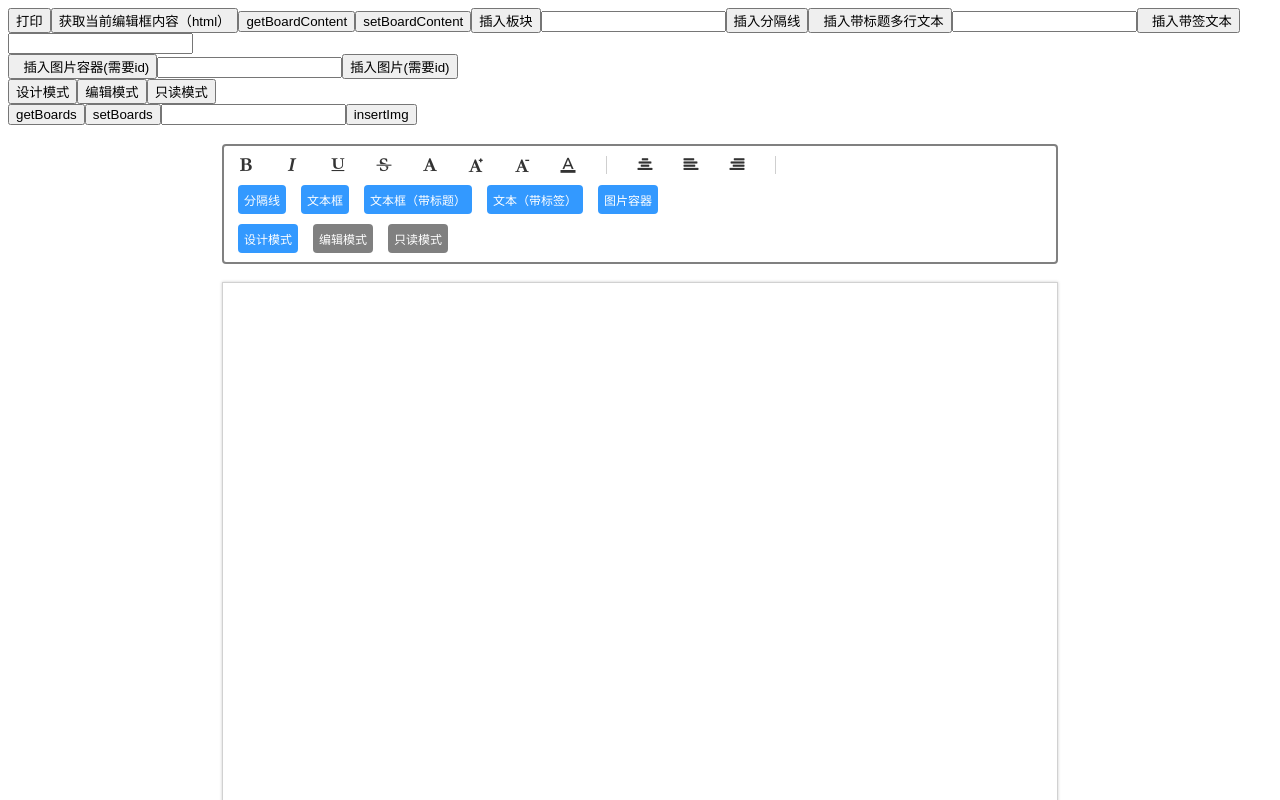
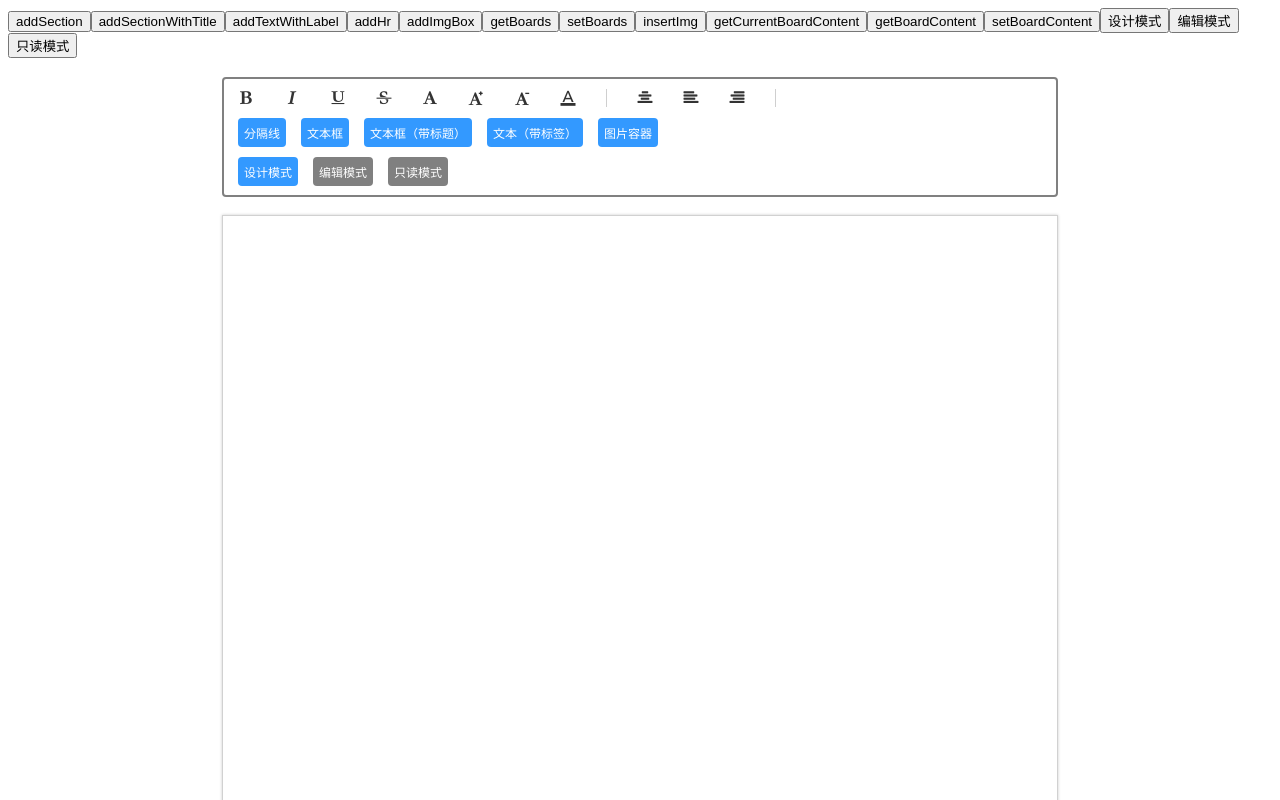
Before and after one commit to MaxYYYYY/vue-maxeditor, a Vue app: page / in a window 1280 px wide. Shown: the top 800 px of the page. Built offline with nearby package versions, Linux system fonts and the light colour scheme.

Commit message:
dev环境测试接口整理

```diff
--- a/src/App.vue
+++ b/src/App.vue
@@ -1,30 +1,20 @@
 <template>
   <div>
-    <button @click="print">打印</button>
-    <button @click="getCurrentBoardContent">获取当前编辑框内容（html）</button>
+    <button @click="addSection">addSection</button>
+    <button @click="addSectionWithTitle">addSectionWithTitle</button>
+    <button @click="addTextWithLabel">addTextWithLabel</button>
+    <button @click="addHr">addHr</button>
+    <button @click="addImgBox">addImgBox</button>
+    <button @click="getBoards">getBoards</button>
+    <button @click="setBoards">setBoards</button>
+    <button @click="insertImg">insertImg</button>
+    <button @click="getCurrentBoardContent">getCurrentBoardContent</button>
     <button @click="getBoardContent">getBoardContent</button>
     <button @click="setBoardContent">setBoardContent</button>
-    <button @click="addBoard({id:maxeditor_input_board_id,type:'normal',isFluid:true,z:999})">插入板块</button>
-    <input v-model="maxeditor_input_board_id"/>
-    <button @click="addHr">插入分隔线</button>
-    <button @click="addSection('vue-draggable-resizable-section',input_section_title)">&nbsp;&nbsp;插入带标题多行文本
-    </button>
-    <input v-model="input_section_title"/>
-    <button @click="addLabel('vue-draggable-resizable-label',input_label_title)">&nbsp;&nbsp;插入带签文本</button>
-    <input v-model="input_label_title"/>
-    <br/>
-    <button @click="addImg('vue-draggable-resizable-img',input_img_id)">&nbsp;&nbsp;插入图片容器(需要id)</button>
-    <input v-model="input_img_id"/>
-    <button @click="insertImg(input_img_id)">插入图片(需要id)</button>
-    <br/>
-    <button @click="maxeditor_mode = 'design'">设计模式</button>
-    <button @click="maxeditor_mode = 'edit'">编辑模式</button>
-    <button @click="maxeditor_mode = 'readonly'">只读模式</button>
-    <br/>
-    <button @click="getBoards">getBoards</button>
-    <button @click="setBoards(input_boards)">setBoards</button>
-    <input v-model="input_boards"/>
-    <button @click="insertImg()">insertImg</button>
+    <button @click="setMode('design')">设计模式</button>
+    <button @click="setMode('edit')">编辑模式</button>
+    <button @click="setMode('readonly')">只读模式</button>
+
     <MaxEditor ref="maxeditor"></MaxEditor>
   </div>
 
@@ -43,8 +33,53 @@
       MaxEditor
     },
     methods: {
+      addSection(){
+        let id = prompt('请输入id');
+        this.$refs.maxeditor.addSection(id);
+      },
+      addSectionWithTitle(){
+        let id = prompt('请输入id');
+        let title = prompt('请输入标题');
+        this.$refs.maxeditor.addSection(id, title);
+      },
+      addTextWithLabel(){
+        let id = prompt('请输入id');
+        let label = prompt('请输入标题');
+        this.$refs.maxeditor.addTextWithLabel(id, label);
+      },
       addHr(){
         this.$refs.maxeditor.addHr();
+      },
+      addImgBox(){
+        let id = prompt('请输入id');
+        this.$refs.maxeditor.addImgBox(id);
+      },
+      setMode(){
+        this.$refs.maxeditor.setMode();
+      },
+      getBoards(){
+        this.$refs.maxeditor.getBoards();
+      },
+      setBoards(){
+        let boards = prompt('请输入json数组');
+        this.$refs.maxeditor.setBoards(boards);
+      },
+      insertImg(){
+        let id = prompt('请输入id');
+        let imgs = prompt('请输入json数组');
+        this.$refs.maxeditor.insertImg(id, imgs);
+      },
+      getCurrentBoardContent(){
+        this.$refs.maxeditor.getCurrentBoardContent();
+      },
+      getBoardContent(){
+        let id = prompt('请输入id');
+        this.$refs.maxeditor.getBoardContent(id);
+      },
+      setBoardContent(){
+        let id = prompt('请输入id');
+        let content = prompt('内容');
+        this.$refs.maxeditor.setBoardContent(id, content);
       },
     },
     mounted() {
--- a/src/assets/maxeditor.vue
+++ b/src/assets/maxeditor.vue
@@ -206,9 +206,7 @@
                     });
                 })
             },
-            insertImg(/*id,imgs*/){
-                let id = prompt('请输入id');
-                let imgs =prompt('请输入图片json数组');
+            insertImg(id,imgs){
                 let temp = this.maxeditor_boards;
                 let imgdata = JSON.parse(imgs);
                 for (let i = 0; i < temp.length; i++) {
@@ -265,7 +263,6 @@
                 this.maxeditor_boards[index].z -= 1;
             },
             changeFluidState(index) {
-
                 let temp = this.maxeditor_boards;
                 temp[index].isFluid = !temp[index].isFluid;
                 if (temp[index].isFluid) {
@@ -332,8 +329,7 @@
                 //alert(document.getElementById(this.maxeditor_current_id + "_content").innerHTML)
                 alert(this.maxeditor_boards[this.maxeditor_current_index].content)
             },
-            getBoardContent(/*id*/) {
-                let id = prompt('请输入id');
+            getBoardContent(id) {
                 for (let i=0;i<this.maxeditor_boards.length;i++){
                     if (this.maxeditor_boards[i].id ===id) {
                         alert(this.maxeditor_boards[i].content);
@@ -342,9 +338,7 @@
                 }
                 alert('id不存在')
             },
-            setBoardContent(/*id, content*/){
-                let id = prompt('请输入id');
-                let content = prompt('请输入html');
+            setBoardContent(id, content){
                 let temp = this.maxeditor_boards;
                 for (let i=0;i<temp.length;i++){
                     if (temp[i].id ===id) {
@@ -359,7 +353,6 @@
                 alert('id不存在')
             },
             updateBoardContent(index) {
-
             },
             //获取当前选取
             getCurrentSelection(index) {
```
Also changed, not shown: package.json (+11 -2 lines), 3 other files (tests, documents, lock files or other folders).
